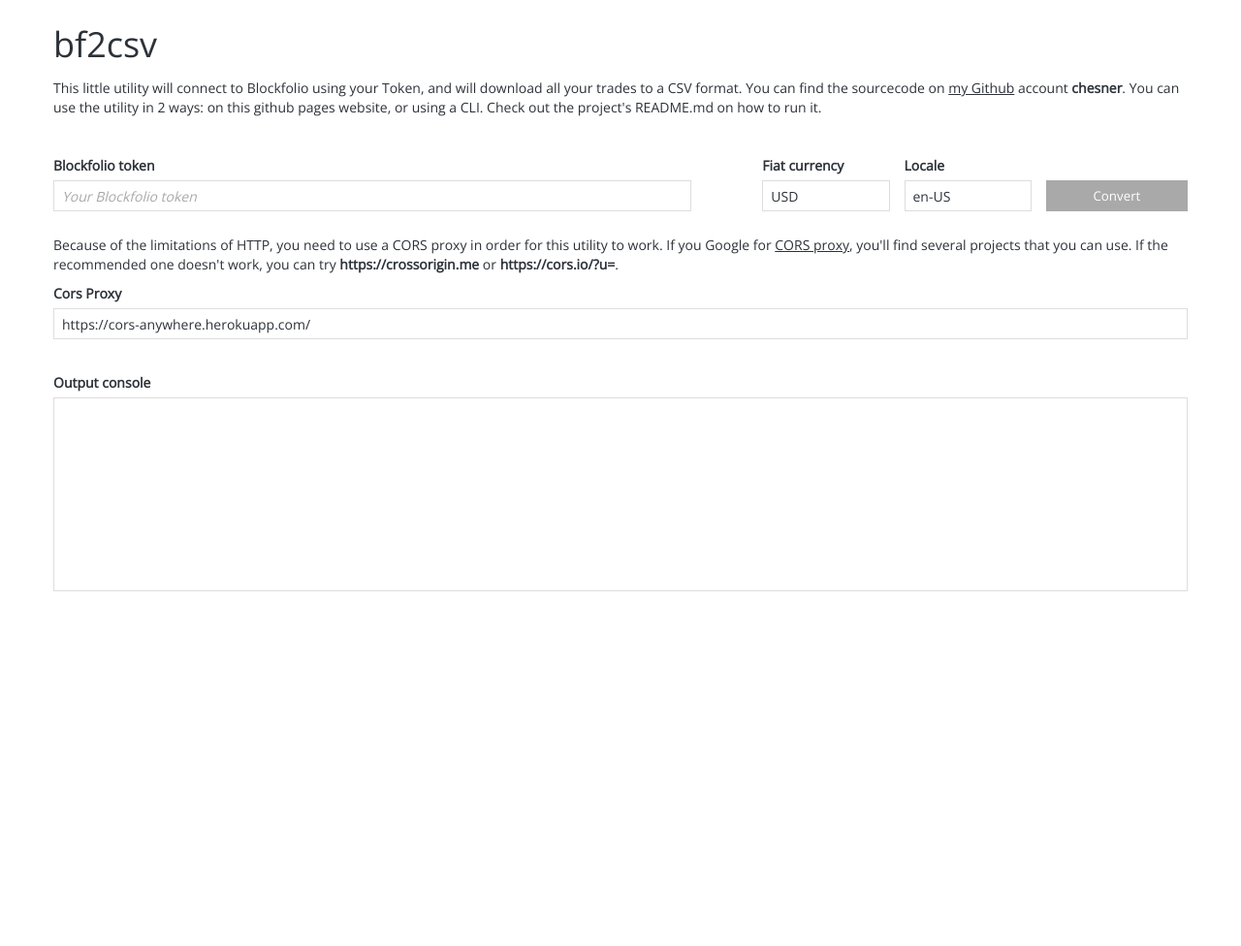
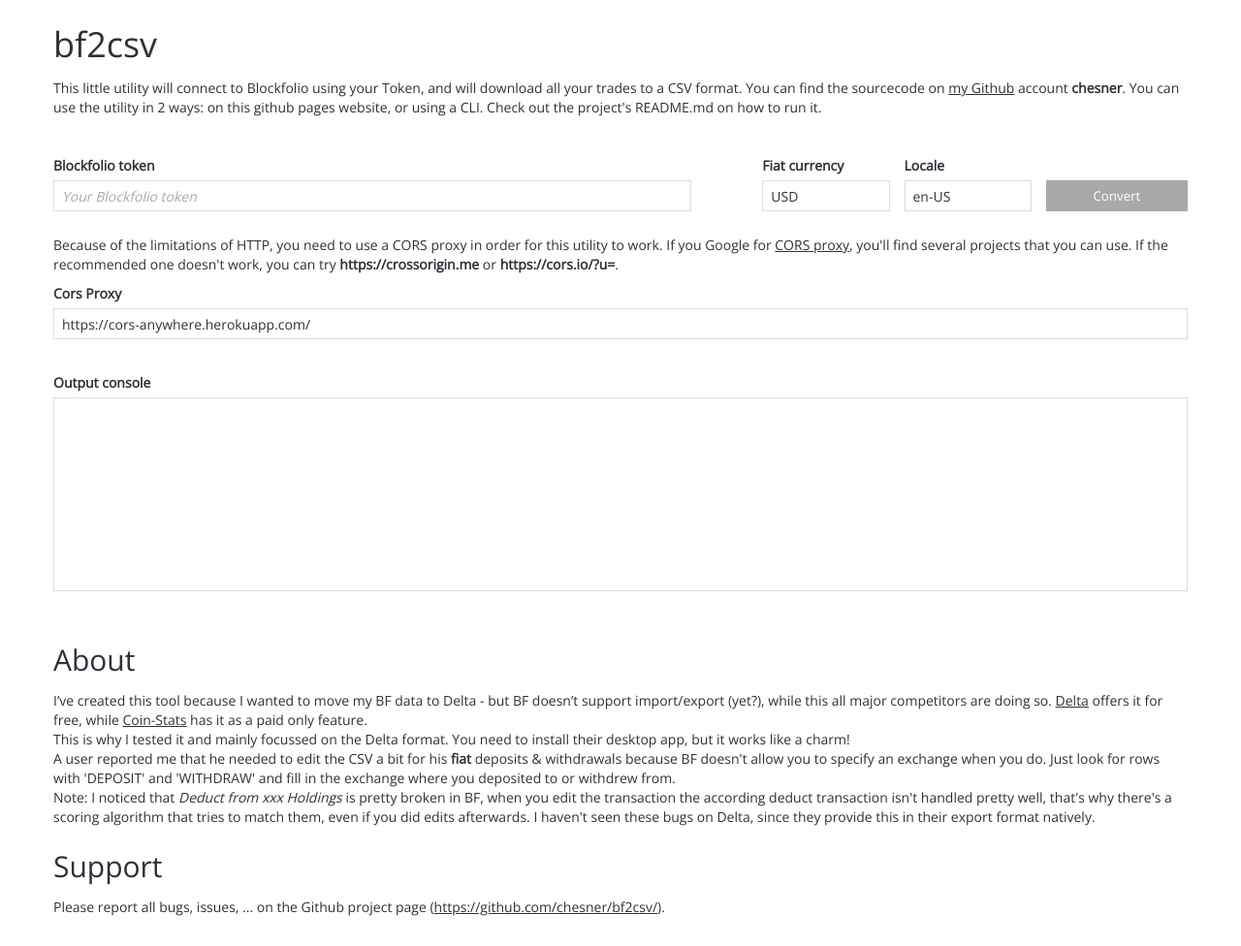
Before and after one commit to chesner/bf2csv, a website: page index.html in a window 1280 px wide. Shown: the whole page at 97% size. Before the commit the page ends 800 px from the top, so only its background shows below. Drawn offline with nearby package versions, Linux system fonts and the light colour scheme; files that its build step writes are made by us from their sources; a web font is replaced by a local one.

Commit message:
some editorial texts

```diff
--- a/index.html
+++ b/index.html
@@ -9,10 +9,10 @@
   <body>
     <div class="container">
       <h1 id="bf2csv">bf2csv</h1>
+      <p>
+        This little utility will connect to Blockfolio using your Token, and will download all your trades to a CSV format. You can find the sourcecode on <a href="https://github.com/chesner/bf2csv">my Github</a> account <strong>chesner</strong>. You can use the utility in 2 ways: on this github pages website, or using a CLI. Check out the project's README.md on how to run it.
+      </p>
       <div>
-        <p>
-          This little utility will connect to Blockfolio using your Token, and will download all your trades to a CSV format. You can find the sourcecode on <a href="https://github.com/chesner/bf2csv">my Github</a> account <strong>chesner</strong>. You can use the utility in 2 ways: on this github pages website, or using a CLI. Check out the project's README.md on how to run it.
-        </p>
         <p>&nbsp;</p>
         <form class="inline">
           <div class="row">
@@ -62,6 +62,18 @@
         <textarea id="txtConsole" wrap="off" readonly="readonly" style="min-height: 200px; resize: none; outline: none; overflow: auto"></textarea>
       </div>
 
+      <h2>About</h2>
+      <p>
+        I’ve created this tool because I wanted to move my BF data to Delta - but BF doesn’t support import/export (yet?), while this all major competitors are doing so. <a href="https://getdelta.io">Delta</a> offers it for free, while <a href="https://coin-stats.com">Coin-Stats</a> has it as a paid only feature.<br />
+        This is why I tested it and mainly focussed on the Delta format. You need to install their desktop app, but it works like a charm!<br />
+        A user reported me that he needed to edit the CSV a bit for his <strong>fiat</strong> deposits &amp; withdrawals because BF doesn't allow you to specify an exchange when you do. Just look for rows with 'DEPOSIT' and 'WITHDRAW' and fill in the exchange where you deposited to or withdrew from.<br />
+        Note: I noticed that <i>Deduct from xxx Holdings</i> is pretty broken in BF, when you edit the transaction the according deduct transaction isn't handled pretty well, that's why there's a scoring algorithm that tries to match them, even if you did edits afterwards. I haven't seen these bugs on Delta, since they provide this in their export format natively.<br />
+      </p>
+
+      <h2>Support</h2>
+      <p>
+        Please report all bugs, issues, ... on the Github project page (<a href="https://github.com/chesner/bf2csv/">https://github.com/chesner/bf2csv/</a>).
+      </p>
     </div>
   </body>
 </html>
```
Also changed, not shown: README.md.
